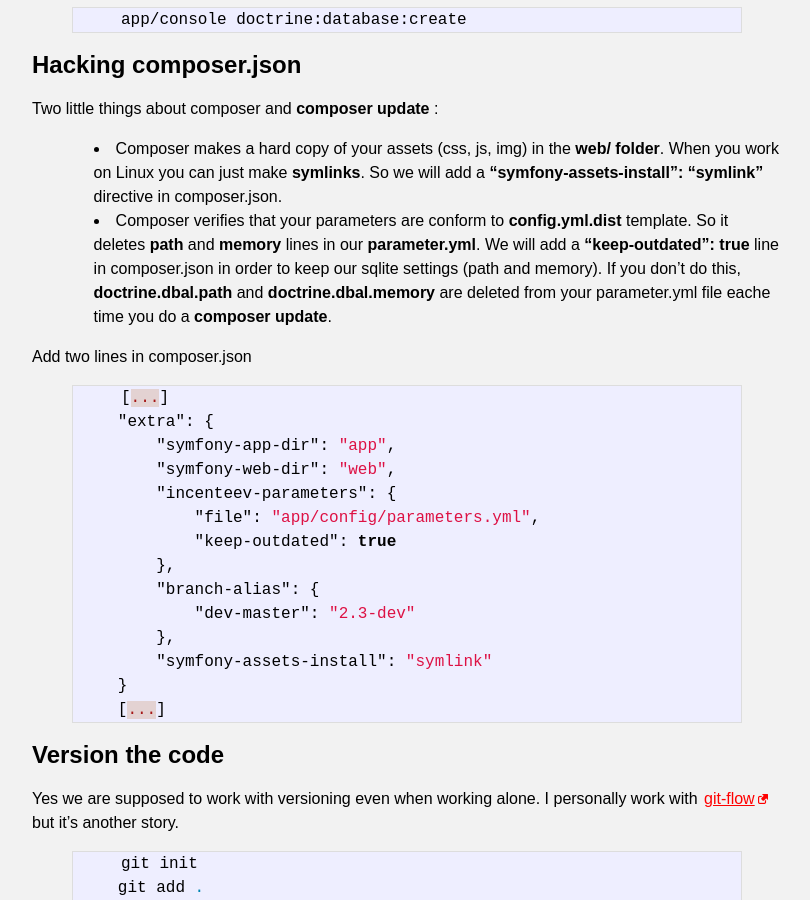
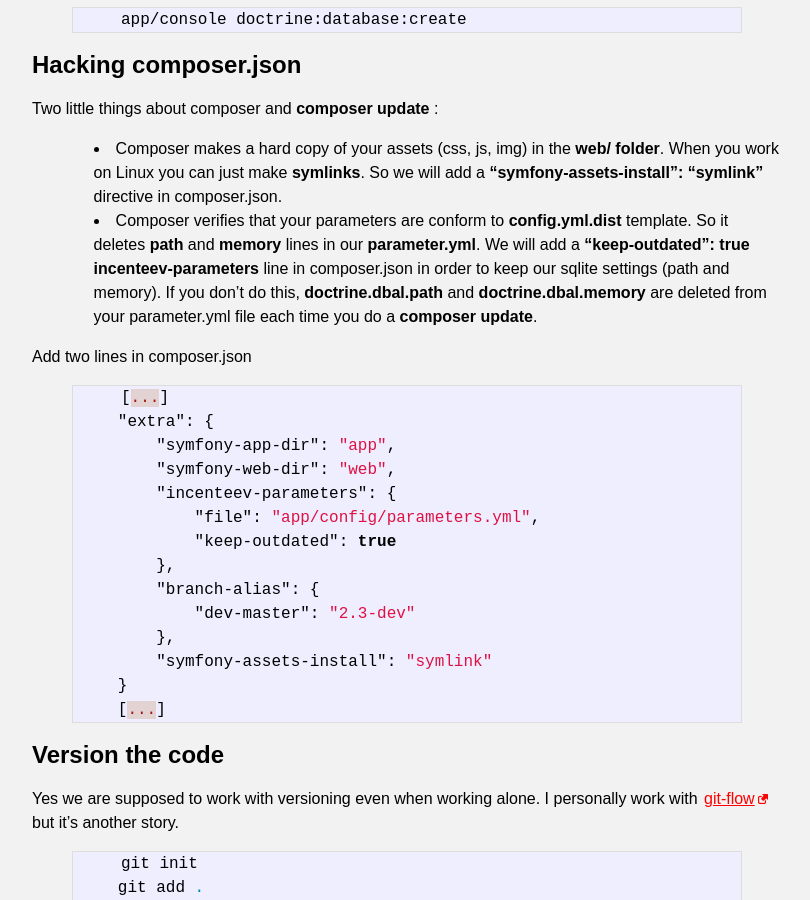
Before and after one commit to djacquel/pygmeeweb.com, a Jekyll site: the page built from _posts/2013-09-25-cms-day01-symfony-installation.markdown, in a window 1280 px wide and 900 px high, scrolled down 2753 px. Shown: the whole window, without its empty margins (233-1043 px from the left). Built offline with Jekyll 4.4.1, drawn with Linux system fonts in a browser that asks for light colours; Markdown is read by kramdown in place of the engine named in the settings; comment, search, counter and statistics services are not loaded.

Commit message:
symfony install typo

```diff
--- a/_posts/2013-09-25-cms-day01-symfony-installation.markdown
+++ b/_posts/2013-09-25-cms-day01-symfony-installation.markdown
@@ -130,8 +130,8 @@ Create the database.
 Two little things about composer and __composer update__ :
 
   - Composer makes a hard copy of your assets (css, js, img) in the **web/ folder**. When you work on Linux you can just make **symlinks**. So we will add a **"symfony-assets-install": "symlink"** directive in composer.json.
-  - Composer verifies that your parameters are conform to **config.yml.dist** template. So it deletes **path** and **memory** lines in our **parameter.yml**. We will add a **"keep-outdated": true** line in composer.json in order to keep our sqlite settings (path and memory).
-  If you don't do this, **doctrine.dbal.path** and **doctrine.dbal.memory** are deleted from your parameter.yml file eache time you do a **composer update**.
+  - Composer verifies that your parameters are conform to **config.yml.dist** template. So it deletes **path** and **memory** lines in our **parameter.yml**. We will add a **"keep-outdated": true** **incenteev-parameters** line in composer.json in order to keep our sqlite settings (path and memory).
+  If you don't do this, **doctrine.dbal.path** and **doctrine.dbal.memory** are deleted from your parameter.yml file each time you do a **composer update**.
 
 Add two lines in composer.json
 {% highlight json %}
```
